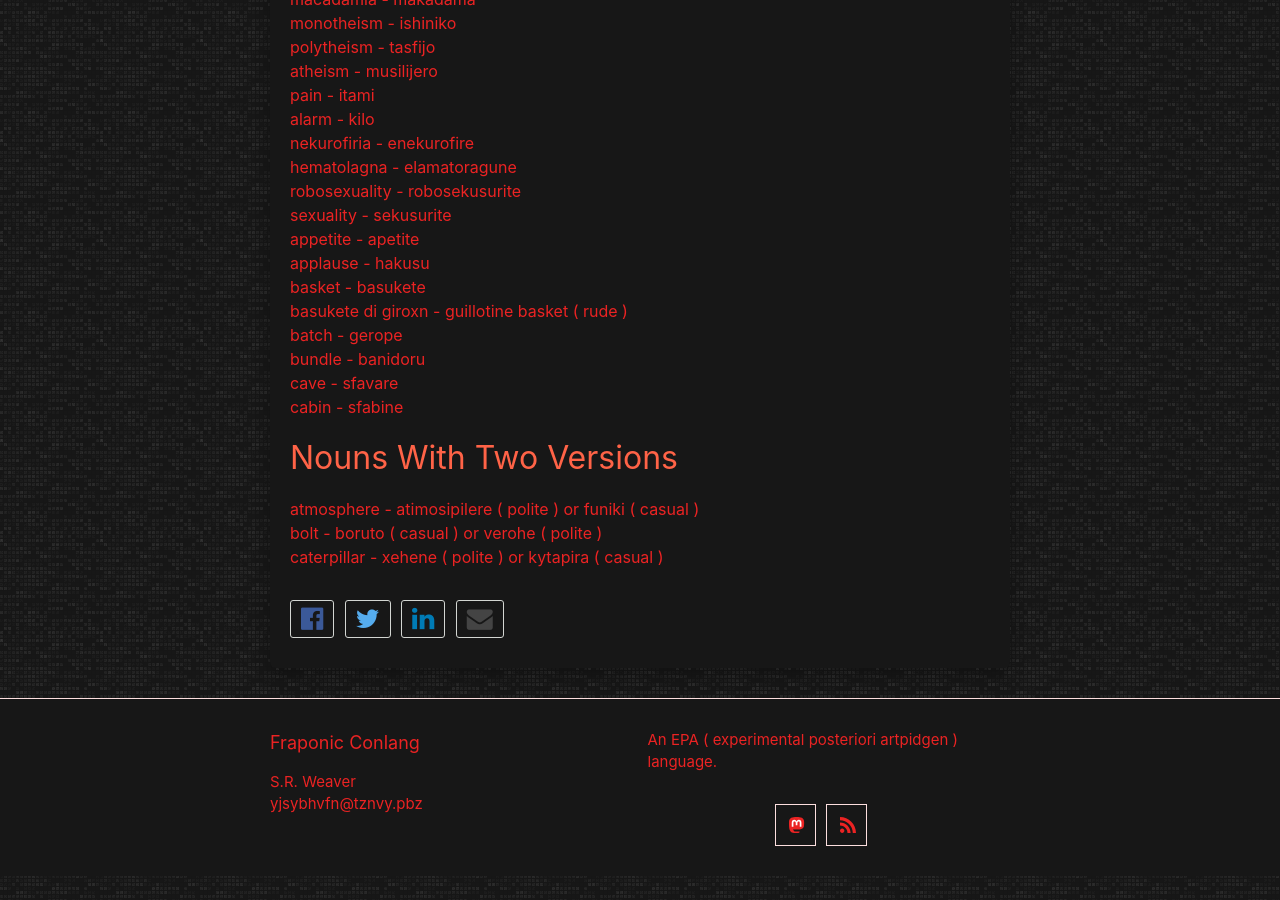
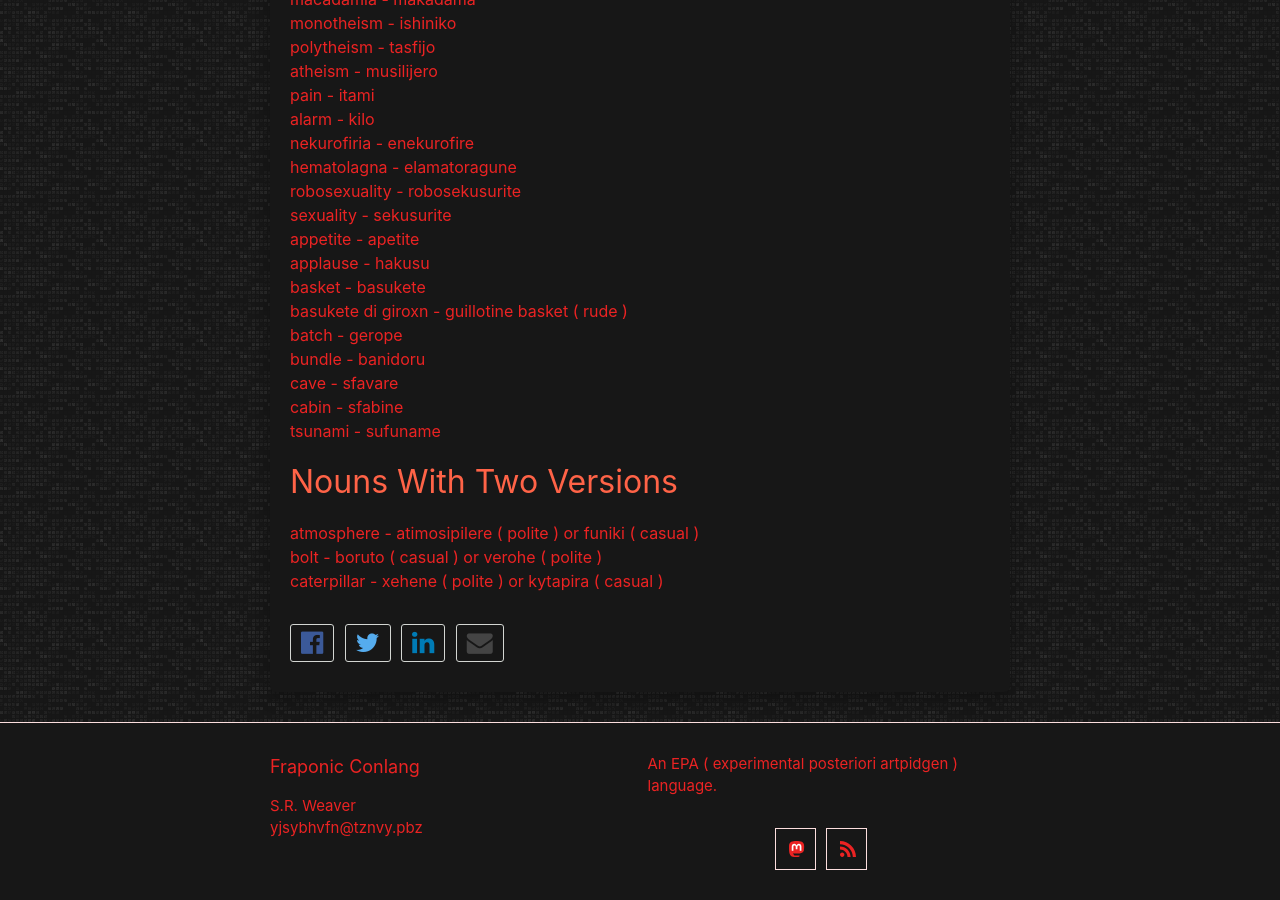
Before and after one commit to LWFlouisa/FraponicConlang, a Jekyll site: the page built from _posts/2021-09-01-nouns.md, in a window 1280 px wide and 900 px high, scrolled down 817 px. Built offline with Jekyll 4.4.1, drawn with Linux system fonts in a browser that asks for light colours.

Commit message:
Update 2021-09-01-nouns.md

```diff
--- a/_posts/2021-09-01-nouns.md
+++ b/_posts/2021-09-01-nouns.md
@@ -42,6 +42,7 @@ batch - gerope<br />
 bundle - banidoru<br />
 cave - sfavare<br />
 cabin - sfabine<br />
+tsunami - sufuname<br />
 
 ## Nouns With Two Versions
 atmosphere - atimosipilere ( polite ) or funiki ( casual )<br />
```
